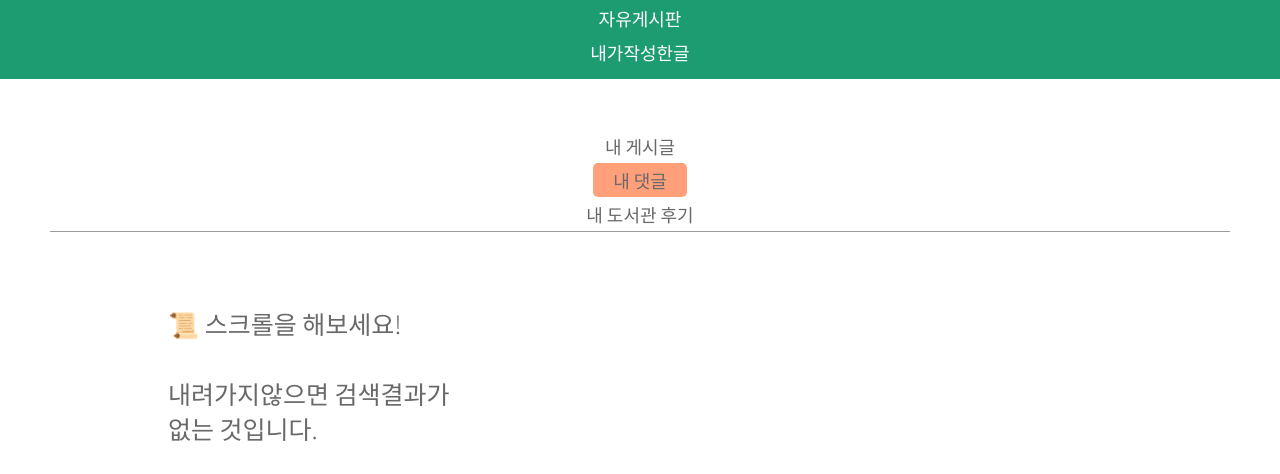
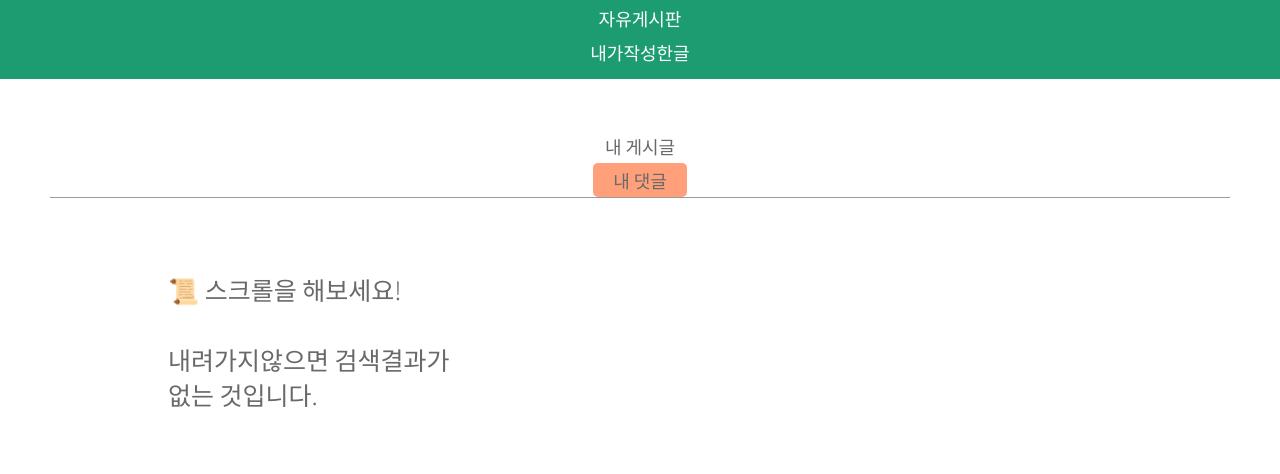
Before and after one commit to adapterz/4-frontend-Zoe-myStudyLibrary, a website: page views/html/user_comment.html in a window 1280 px wide. Shown: the part 85-559 px from the top of the page. Drawn offline with Linux system fonts and the light colour scheme; no server answers; a web font is replaced by a local one.

Commit message:
내가작성한 리뷰페이지 제거

```diff
--- a/views/html/user_comment.html
+++ b/views/html/user_comment.html
@@ -31,7 +31,6 @@
       <ul class="userResource__menu">
         <li><a href="/board/user"> 내 게시글 </a></li>
         <li class="userResource__menu--this"><a href="/comment/user"> 내 댓글 </a></li>
-        <li><a href="/review/user"> 내 도서관 후기 </a></li>
       </ul>
       <section class="userResource__comment--comment">
         <p class="userResource__guide">📜 스크롤을 해보세요!<br /><br />내려가지않으면 검색결과가 없는 것입니다.</p>
```
Also changed, not shown: views/html/user_post.html (+0 -1 lines).
